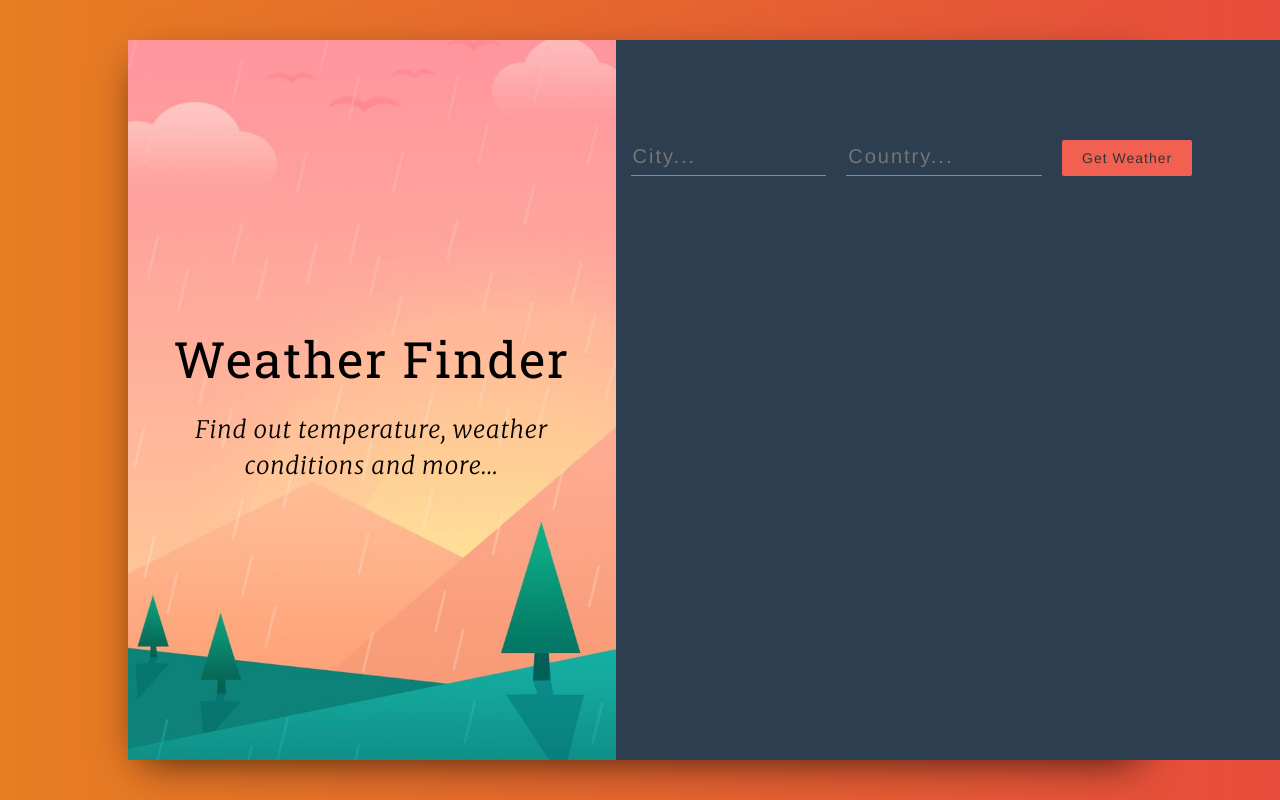
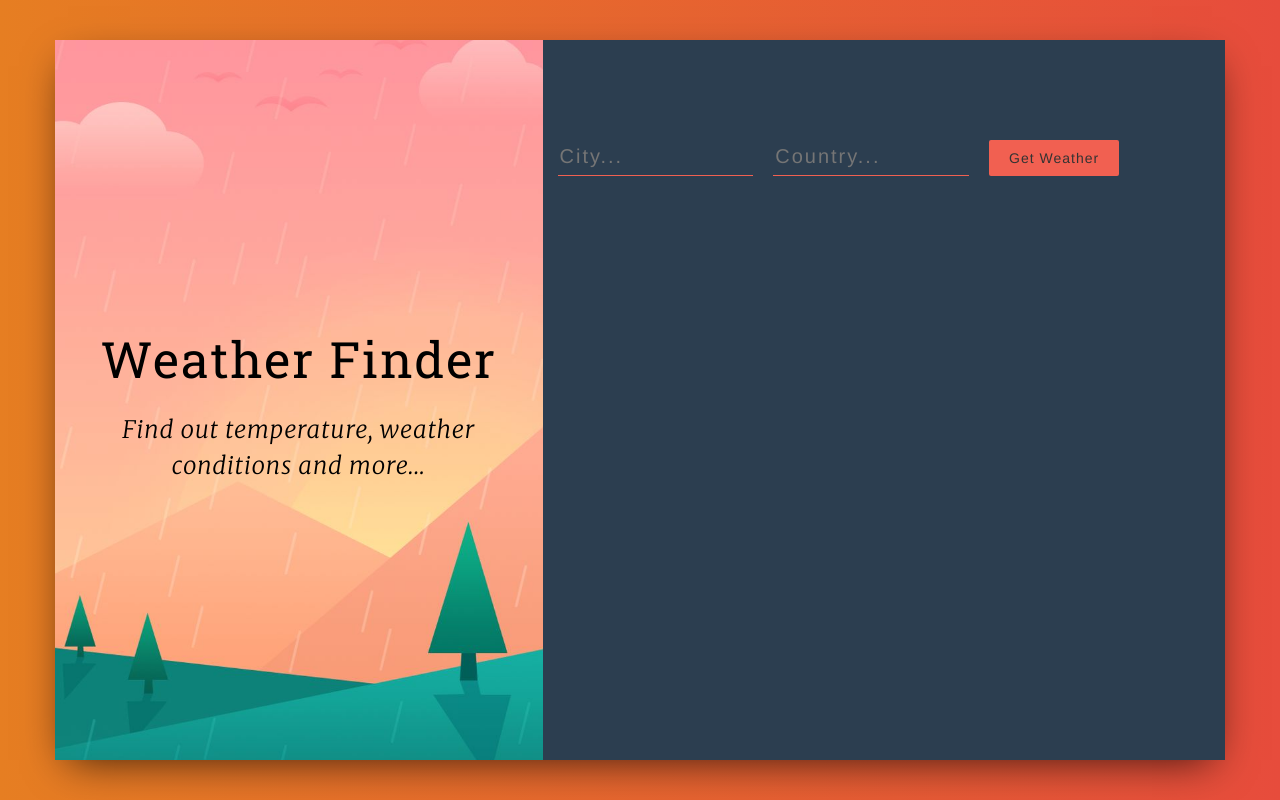
Before and after one commit to SaroshKhawar496/react-weather-app, a React (Create React App) app: page / in a window 1280 px wide. Built offline with nearby package versions, Linux system fonts and the light colour scheme.

Commit message:
Final commit

```diff
--- a/src/App.css
+++ b/src/App.css
@@ -18,7 +18,7 @@ body {
   height: 90vh;
   background: #fff;
   box-shadow: 0px 13px 40px -13px rgba(0,0,0,0.75);
-  width: 80%;
+  width: auto;
   margin: 0 auto;
 }
 
--- a/src/App.js
+++ b/src/App.js
@@ -25,7 +25,7 @@ class App extends Component {
     const city = e.target.elements.city.value;
     const country = e.target.elements.country.value;
 
-    const api_call = await fetch(`https://samples.openweathermap.org/data/2.5/weather?q=${city},${country}&APPID=${API_KEY}&units=metric`);
+    const api_call = await fetch(`https://api.openweathermap.org/data/2.5/weather?q=${city},${country}&APPID=${API_KEY}&units=metric`);
 
     const data = await api_call.json();
 
--- a/src/components/Weather.js
+++ b/src/components/Weather.js
@@ -12,13 +12,13 @@ const Weather = (props) =>(
 
             {
              props.temperature && <p className="weather__key">Temperature:
-                 <span className="weather__value"> {props.temperature} </span>
+                 <span className="weather__value"> {props.temperature} degrees </span>
              </p>
             }
 
             {
              props.humidity && <p className="weather__key">Humidity:
-             <span className="weather__value"> {props.humidity}</span>
+             <span className="weather__value"> {props.humidity}%</span>
              </p>
             }
 
```
